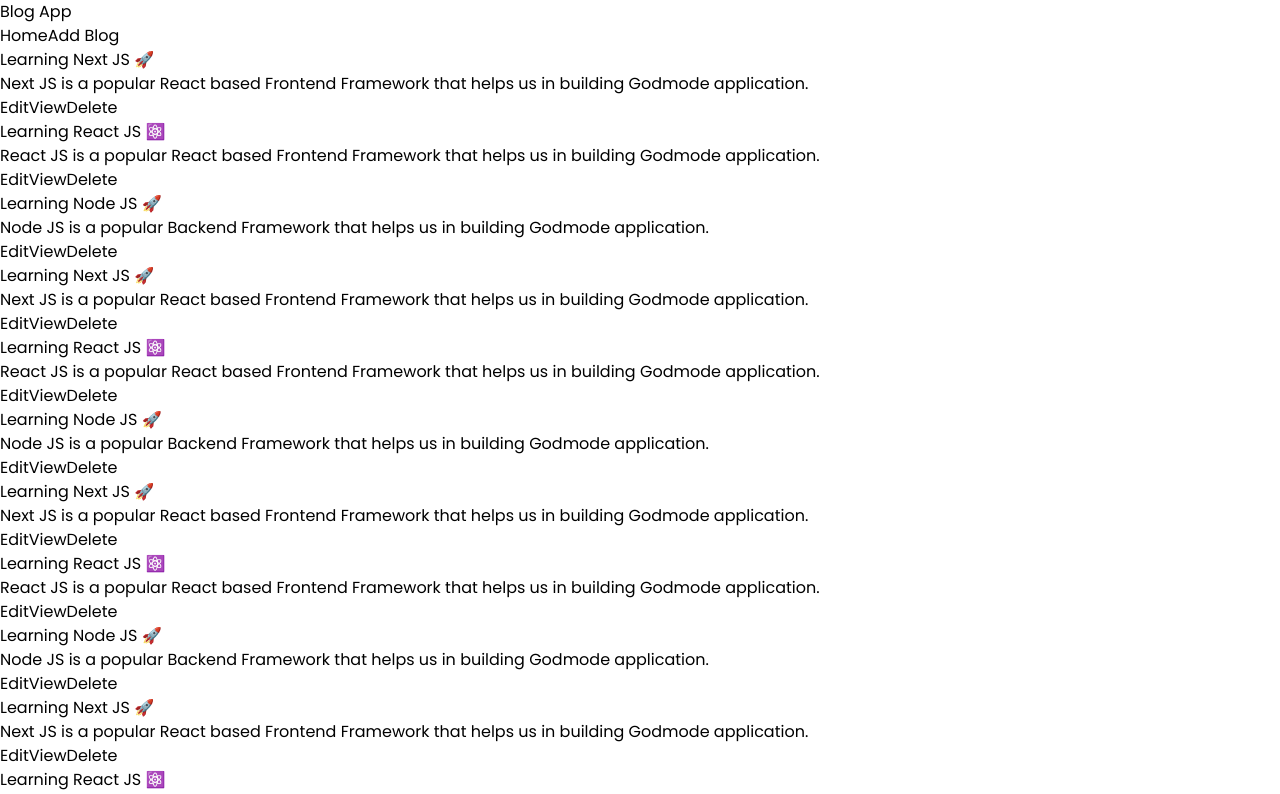
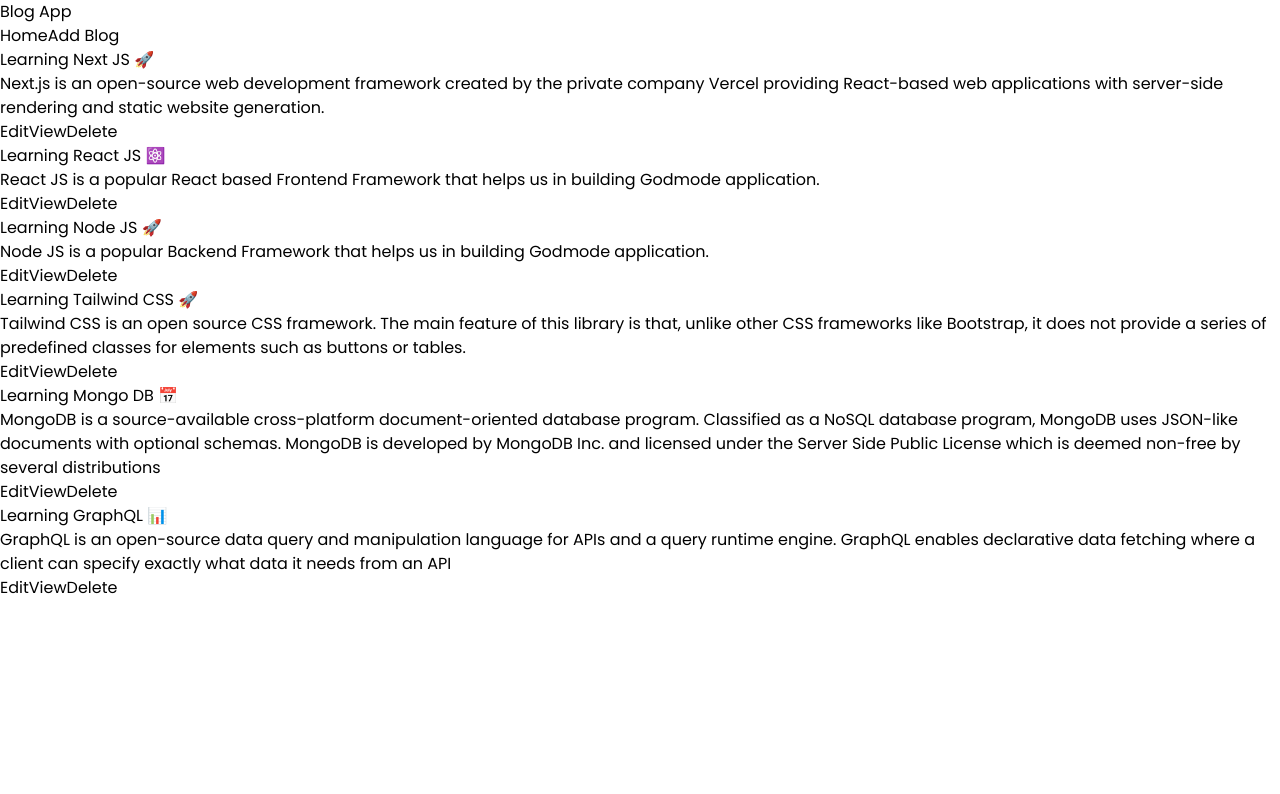
Before and after one commit to bharathkalyansnagarro/training, a React (Vite) app in the folder blog-app/: page / in a window 1280 px wide. Shown: the top 794 px of the page. Built offline with nearby package versions, Linux system fonts and the light colour scheme.

Commit message:
Changed the Default Data

```diff
--- a/blog-app/src/components/Home.jsx
+++ b/blog-app/src/components/Home.jsx
@@ -14,7 +14,7 @@
             id: 1,
             title: "Learning Next JS 🚀",
             description:
-                "Next JS is a popular React based Frontend Framework that helps us in building Godmode application."
+                "Next.js is an open-source web development framework created by the private company Vercel providing React-based web applications with server-side rendering and static website generation.",
         },
         {
             id: 2,
@@ -27,93 +27,25 @@
             title: "Learning Node JS 🚀",
             description:
                 "Node JS is a popular Backend Framework that helps us in building Godmode application. ",
-        }, {
+        },
+        {
             id: 4,
-            title: "Learning Next JS 🚀",
+            title: "Learning Tailwind CSS 🚀",
             description:
-                "Next JS is a popular React based Frontend Framework that helps us in building Godmode application. ",
+                "Tailwind CSS is an open source CSS framework. The main feature of this library is that, unlike other CSS frameworks like Bootstrap, it does not provide a series of predefined classes for elements such as buttons or tables.",
         },
         {
             id: 5,
-            title: "Learning React JS ⚛️",
+            title: "Learning Mongo DB 📅",
             description:
-                "React JS is a popular React based Frontend Framework that helps us in building Godmode application. ",
+                "MongoDB is a source-available cross-platform document-oriented database program. Classified as a NoSQL database program, MongoDB uses JSON-like documents with optional schemas. MongoDB is developed by MongoDB Inc. and licensed under the Server Side Public License which is deemed non-free by several distributions",
         },
         {
             id: 6,
-            title: "Learning Node JS 🚀",
+            title: "Learning GraphQL 📊",
             description:
-                "Node JS is a popular Backend Framework that helps us in building Godmode application. ",
-        }, {
-            id: 7,
-            title: "Learning Next JS 🚀",
-            description:
-                "Next JS is a popular React based Frontend Framework that helps us in building Godmode application. ",
+                "GraphQL is an open-source data query and manipulation language for APIs and a query runtime engine. GraphQL enables declarative data fetching where a client can specify exactly what data it needs from an API",
         },
-        {
-            id: 8,
-            title: "Learning React JS ⚛️",
-            description:
-                "React JS is a popular React based Frontend Framework that helps us in building Godmode application. ",
-        },
-        {
-            id: 9,
-            title: "Learning Node JS 🚀",
-            description:
-                "Node JS is a popular Backend Framework that helps us in building Godmode application. ",
-        },
-        {
-            id: 10,
-            title: "Learning Next JS 🚀",
-            description:
-                "Next JS is a popular React based Frontend Framework that helps us in building Godmode application. ",
-        },
-        {
-            id: 11,
-            title: "Learning React JS ⚛️",
-            description:
-                "React JS is a popular React based Frontend Framework that helps us in building Godmode application. ",
-        },
-        {
-            id: 12,
-            title: "Learning Node JS 🚀",
-            description:
-                "Node JS is a popular Backend Framework that helps us in building Godmode application. ",
-        }, {
-            id: 13,
-            title: "Learning Next JS 🚀",
-            description:
-                "Next JS is a popular React based Frontend Framework that helps us in building Godmode application. ",
-        },
-        {
-            id: 14,
-            title: "Learning React JS ⚛️",
-            description:
-                "React JS is a popular React based Frontend Framework that helps us in building Godmode application. ",
-        },
-        {
-            id: 15,
-            title: "Learning Node JS 🚀",
-            description:
-                "Node JS is a popular Backend Framework that helps us in building Godmode application. ",
-        }, {
-            id: 16,
-            title: "Learning Next JS 🚀",
-            description:
-                "Next JS is a popular React based Frontend Framework that helps us in building Godmode application. ",
-        },
-        {
-            id: 17,
-            title: "Learning React JS ⚛️",
-            description:
-                "React JS is a popular React based Frontend Framework that helps us in building Godmode application. ",
-        },
-        {
-            id: 18,
-            title: "Learning Node JS 🚀",
-            description:
-                "Node JS is a popular Backend Framework that helps us in building Godmode application. ",
-        }
     ]);
     const [counter, setCounter] = useState(100);
 
```
